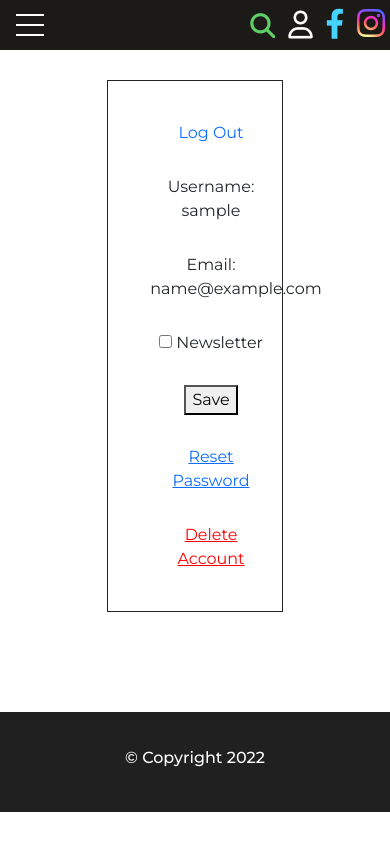
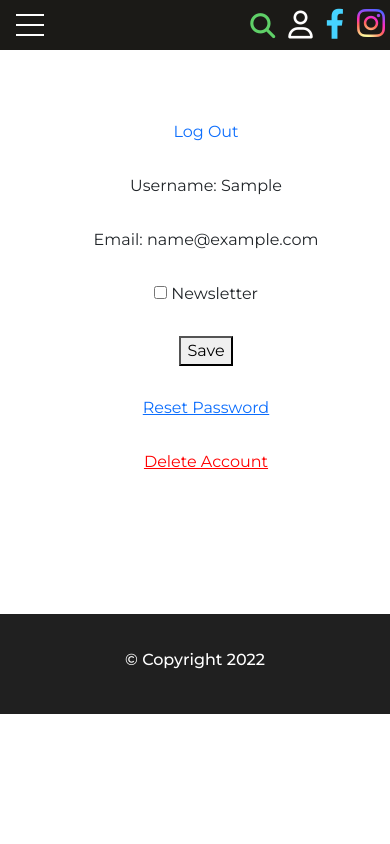
Before and after one commit to DM880/blog, a Django app: page /account_page/ in a window 390 px wide. Run offline with Django 4.2, Linux system fonts and the light colour scheme; the visitor is signed in with stand-in values (Sample User, id 1); data that the repository does not hold is empty; some libraries are stand-ins or nearby versions; some web fonts are replaced.

Commit message:
few fixes and css updates

```diff
--- a/src/interfaces/appsite/static/css/account_page.css
+++ b/src/interfaces/appsite/static/css/account_page.css
@@ -2,7 +2,6 @@
   width: 50%;
   margin: auto;
   text-align: center;
-  border: solid thin;
   padding: 10px;
   font-family: 'Montserrat', sans-serif;
   margin-bottom: 100px;
@@ -16,3 +15,10 @@
 .centered-div li{
   margin-bottom: 30px;
 }
+
+@media screen and (max-width: 500px) {
+  .centered-div{
+    width: 100%;
+    padding-left:0;
+  }
+}
--- a/src/interfaces/appsite/views/views.py
+++ b/src/interfaces/appsite/views/views.py
@@ -127,7 +127,7 @@ def account_page(request):
 
     if request.user.is_authenticated:
 
-        username = request.user.username
+        username = request.user.first_name
         email = request.user.email
 
         try:
```
